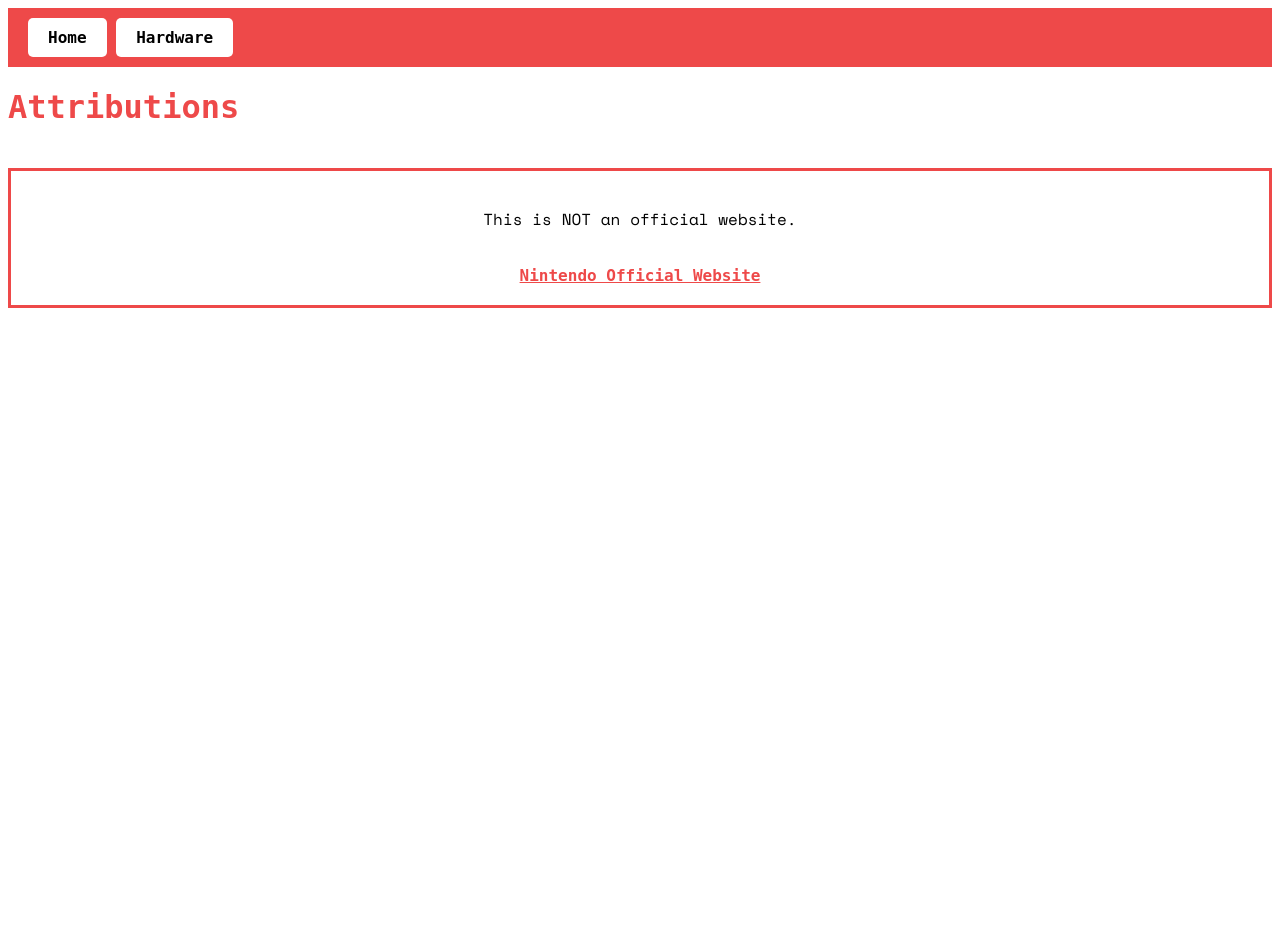
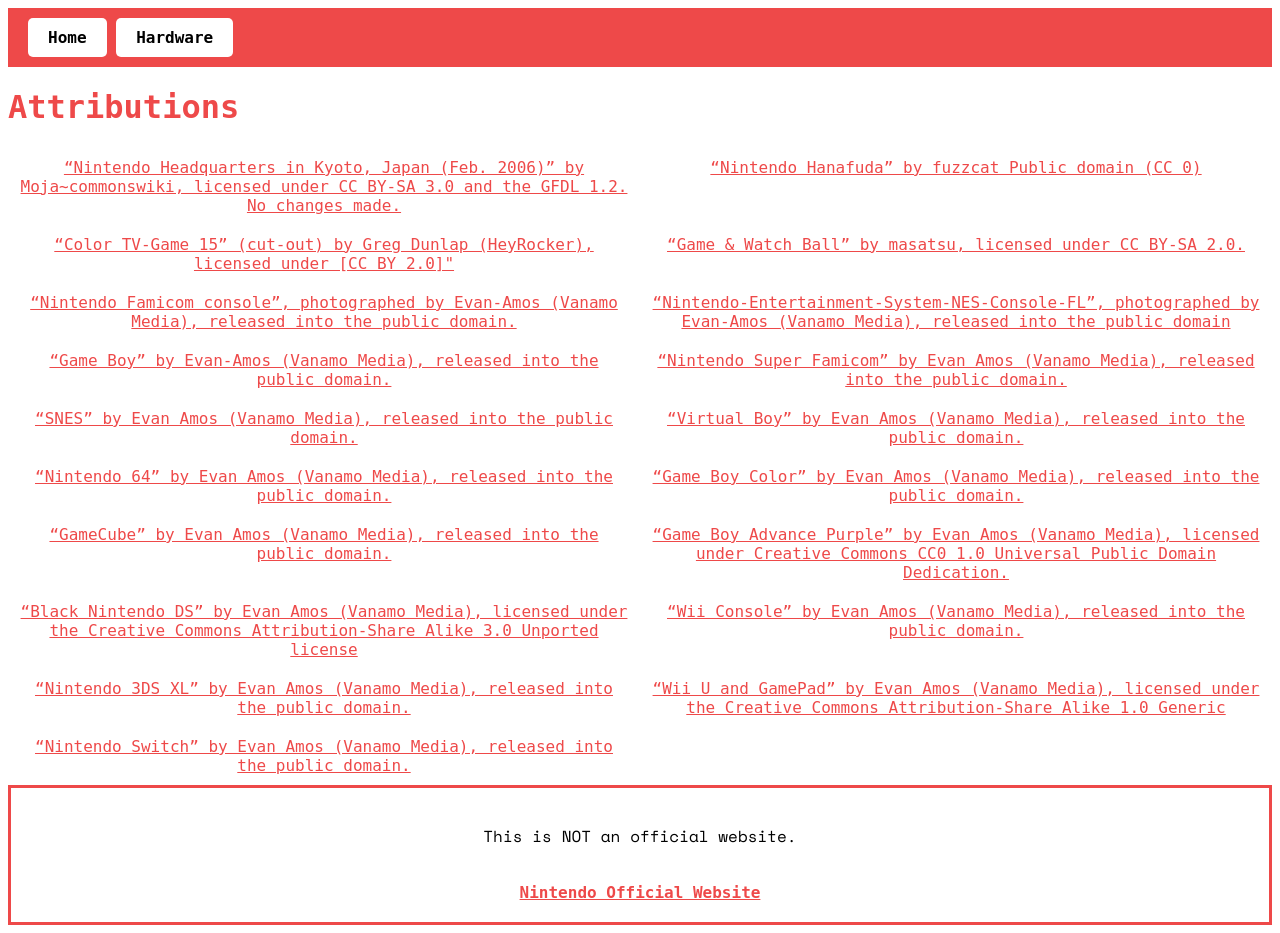
Before and after one commit to 22197/yr12db_webproject, a Flask app: template templates/attributions.html in a window 1280 px wide. Before the commit the page ends 308 px from the top, so only its background shows below. Run offline with Flask 3, Linux system fonts and the light colour scheme; the template is opened without the code that fills it, so the values that code supplies are empty; some web fonts are replaced.

Commit message:
make half of  attributions and search icon on searchbar

```diff
--- a/routes.py
+++ b/routes.py
@@ -1,3 +1,5 @@
+'''Python Flask application routes for 12DB_WEBPROJECT.'''
+# routes.py
 from flask import Flask, render_template, request
 import sqlite3
 
--- a/templates/attributions.html
+++ b/templates/attributions.html
@@ -3,7 +3,79 @@
 <h1>Attributions</h1>
 <div class="row">
     <div class="column">
-        <a href=""></a>
+        <a href="">“Nintendo Headquarters in Kyoto, Japan (Feb. 2006)” by Moja~commonswiki, licensed under CC BY-SA 3.0 and the GFDL 1.2. No changes made.</a>
+    </div>
+    <div class="column">
+        <a href="">“Nintendo Hanafuda” by fuzzcat Public domain (CC 0)</a>
+    </div>
+</div>
+<div class="row">
+    <div class="column">
+        <a href="">“Color TV‑Game 15” (cut‑out) by Greg Dunlap (HeyRocker), licensed under [CC BY 2.0]"</a>
+    </div>
+    <div class="column">
+        <a href="">“Game & Watch Ball” by masatsu, licensed under CC BY‑SA 2.0.</a>
+    </div>
+</div>
+<div class="row">
+    <div class="column">
+        <a href="">“Nintendo Famicom console”, photographed by Evan‑Amos (Vanamo Media), released into the public domain.</a>
+    </div>
+    <div class="column">
+        <a href="">“Nintendo-Entertainment-System-NES-Console-FL”, photographed by Evan‑Amos (Vanamo Media), released into the public domain</a>
+    </div>
+</div>
+<div class="row">
+    <div class="column">
+        <a href="">“Game Boy” by Evan‑Amos (Vanamo Media), released into the public domain.</a>
+    </div>
+    <div class="column">
+        <a href="">“Nintendo Super Famicom” by Evan Amos (Vanamo Media), released into the public domain.</a>
+    </div>
+</div>
+<div class="row">
+    <div class="column">
+        <a href="">“SNES” by Evan Amos (Vanamo Media), released into the public domain.</a>
+    </div>
+    <div class="column">
+        <a href="">“Virtual Boy” by Evan Amos (Vanamo Media), released into the public domain.</a>
+    </div>
+</div>
+<div class="row">
+    <div class="column">
+        <a href="">“Nintendo 64” by Evan Amos (Vanamo Media), released into the public domain.</a>
+    </div>
+    <div class="column">
+        <a href="">“Game Boy Color” by Evan Amos (Vanamo Media), released into the public domain.</a>
+    </div>
+</div>
+<div class="row">
+    <div class="column">
+        <a href="">“GameCube” by Evan Amos (Vanamo Media), released into the public domain.</a>
+    </div>
+    <div class="column">
+        <a href="">“Game Boy Advance Purple” by Evan Amos (Vanamo Media), licensed under Creative Commons CC0 1.0 Universal Public Domain Dedication.</a>
+    </div>
+</div>
+<div class="row">
+    <div class="column">
+        <a href="">“Black Nintendo DS” by Evan Amos (Vanamo Media), licensed under the Creative Commons Attribution-Share Alike 3.0 Unported license</a>
+    </div>
+    <div class="column">
+        <a href="">“Wii Console” by Evan Amos (Vanamo Media), released into the public domain.</a>
+    </div>
+</div>
+<div class="row">
+    <div class="column">
+        <a href="">“Nintendo 3DS XL” by Evan Amos (Vanamo Media), released into the public domain.</a>
+    </div>
+    <div class="column">
+        <a href="">“Wii U and GamePad” by Evan Amos (Vanamo Media), licensed under the Creative Commons Attribution-Share Alike 1.0 Generic</a>
+    </div>
+</div>
+<div class="row">
+    <div class="column">
+        <a href="">“Nintendo Switch” by Evan Amos (Vanamo Media), released into the public domain.</a>
     </div>
     <div class="column">
         <a href=""></a>
--- a/templates/layout.html
+++ b/templates/layout.html
@@ -6,6 +6,7 @@
     <link rel="stylesheet" href="../static/style.css">
     <link rel="stylesheet" href="https://fonts.googleapis.com/css2?family=Victor+Mono:ital,wght@0,100..700;1,100..700&display=swap" >
     <link rel="stylesheet" href="https://fonts.googleapis.com/css2?family=Space+Mono:ital,wght@0,400;0,700;1,400;1,700&family=Victor+Mono:ital,wght@0,100..700;1,100..700&display=swap" >
+    <link rel="stylesheet" href="https://cdnjs.cloudflare.com/ajax/libs/font-awesome/4.7.0/css/font-awesome.min.css">
     <title></title>
 </head>
 <body>
```
Also changed, not shown: templates/all_hardware.html (+4 -4 lines).
